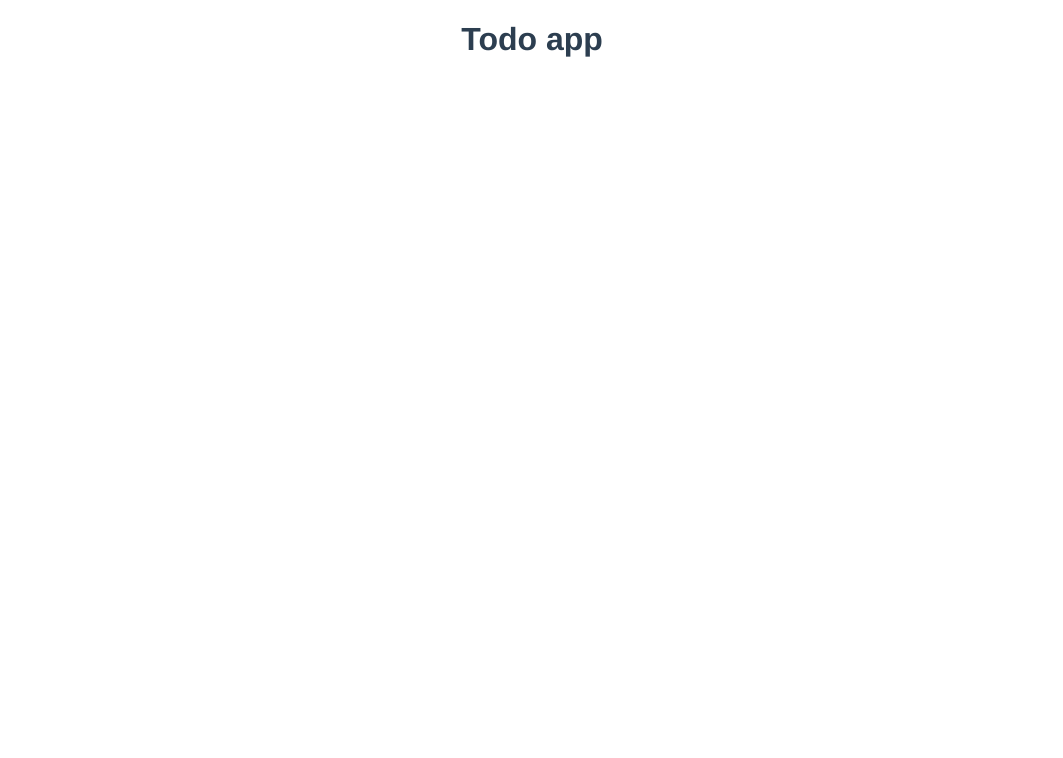
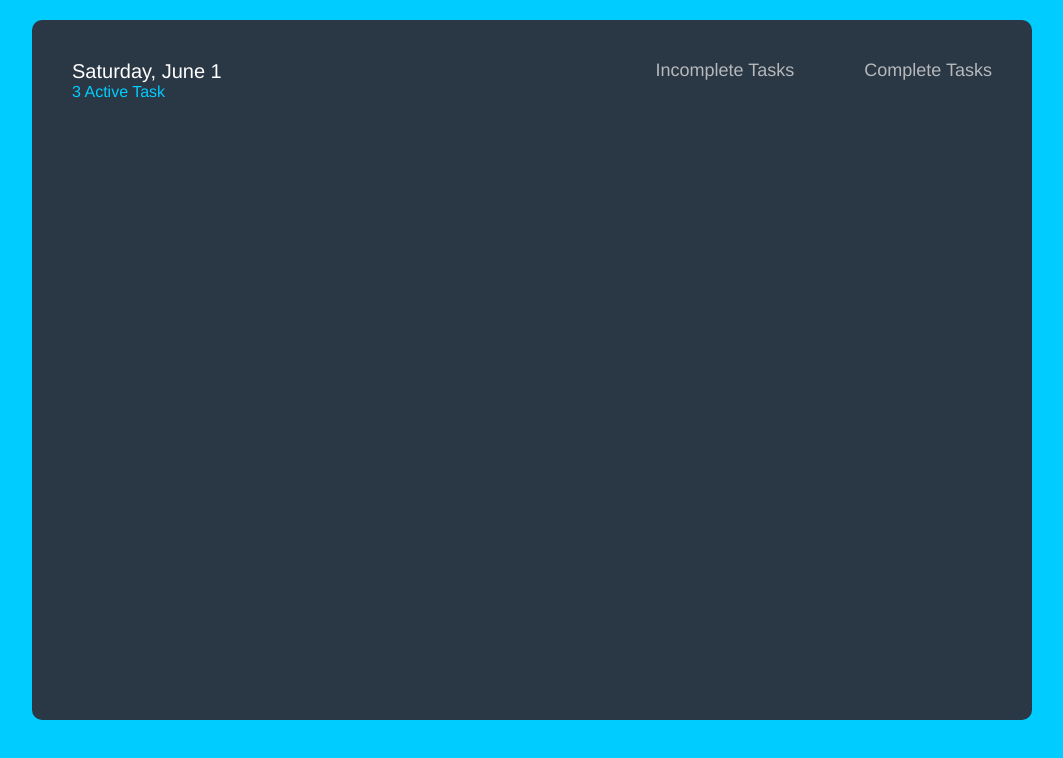
Before and after one commit to Chiga754/todo-app, a Vue app: page / in a window 1280 px wide. Shown: the top 758 px of the page, without its empty margins (108-1171 px from the left). Built offline with nearby package versions, Linux system fonts and the light colour scheme.

Commit message:
Added a component <TopMenu.vue>

```diff
--- a/src/App.vue
+++ b/src/App.vue
@@ -1,13 +1,43 @@
 <template>
-  <h1>Todo app</h1>
+  <div class="todo__main">
+    <top-menu></top-menu>
+  </div>
 </template>
 
+<script>
+import TopMenu from './components/TopMenu.vue';
+  export default {
+    components: {
+      TopMenu,
+    }
+  }
+</script>
+
 <style>
+*{
+  padding: 0;
+  margin: 0;
+  box-sizing: border-box;
+}
+body {
+  background: rgb(0, 204, 255);
+}
 #app {
   font-family: Avenir, Helvetica, Arial, sans-serif;
   -webkit-font-smoothing: antialiased;
   -moz-osx-font-smoothing: grayscale;
-  text-align: center;
   color: #2c3e50;
+  display: flex;
+  justify-content: center;
+}
+.todo__main{
+  margin-top: 20px;
+  width: 1000px;
+  height: 700px;
+  background: #2a3744;
+  border-radius: 10px;
+  display: flex;
+  justify-content: space-between;
+  padding: 40px
 }
 </style>
--- /dev/null
+++ b/src/components/TopMenu.vue
@@ -0,0 +1,42 @@
+<template>
+    <div class="secton__date">
+        <div>Saturday, June 1</div>
+        <div class="active-tasks">3 Active Task</div>
+    </div>
+
+    <div class="">
+        <a href="#" class="">Incomplete Tasks</a>
+        <a href="#">Complete Tasks</a>
+    </div>
+
+</template>
+
+<script>
+export default {
+
+}
+</script>
+
+<style scoped>
+    .secton__date{
+        color: #ffffff;
+        font-size: 20px;
+    }
+    a{
+        color: #d1d1d1d5;
+        text-decoration: none;
+        margin-left: 70px;
+        font-size: 18px;
+        transition: all .5s;
+    }
+    a:hover{
+        color: #ffffff;
+    }
+    .active{
+        color: #ffffff;
+    }
+    .active-tasks{
+        font-size: 16px;
+        color: rgb(0, 204, 255);;
+    }
+</style>
```
